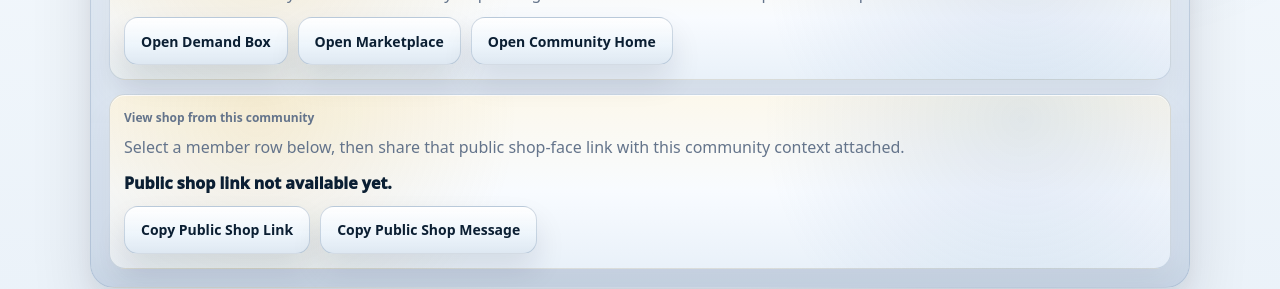
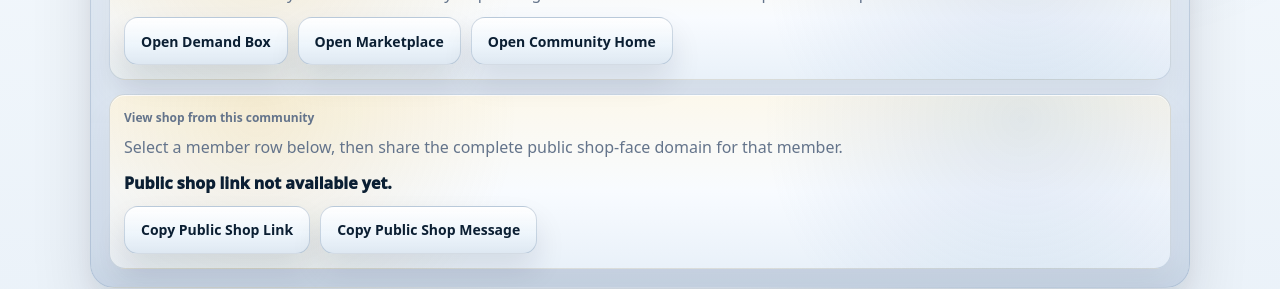
Before and after one commit to chumanwafor216-svg/gmfn-mvp, a React app in the folder frontend/: page /community/1 in a window 1280 px wide. Shown: the part 1160-1449 px from the top of the page. Built offline with nearby package versions, Linux system fonts and the light colour scheme; no server answers; the HTML template or start-up script is replaced by a standard one.

Commit message:
Finish invite link origin audit

```diff
--- a/frontend/src/pages/ClansPage.tsx
+++ b/frontend/src/pages/ClansPage.tsx
@@ -2,7 +2,7 @@ import React, { useEffect, useMemo, useState } from "react";
 import { useLocation, useNavigate } from "react-router-dom";
 import ExplainToggle from "../components/ExplainToggle";
 import OriginLink from "../components/OriginLink";
-import { normalizedJoinInviteUrl } from "../lib/joinLinks";
+import { canonicalJoinInviteUrl, normalizedJoinInviteUrl } from "../lib/joinLinks";
 import { navigateWithOrigin } from "../lib/nav";
 import { publicFrontendUrl } from "../lib/publicLinks";
 import {
@@ -293,7 +293,7 @@ function buildInviteState(
   const code = safeStr(raw?.code || raw?.invite_code || "");
   const link =
     normalizedJoinInviteUrl(raw) ||
-    (code ? publicFrontendUrl(`/start/join/${encodeURIComponent(code)}`) : "");
+    canonicalJoinInviteUrl(code);
   const expiresAt = safeStr(raw?.expires_at || raw?.expiry || "");
   const guideUrl = buildGuideUrl();
   const fallbackGuideUrl = buildGuideFallbackUrl();
--- a/frontend/src/pages/MarketplaceWorkspacePage.tsx
+++ b/frontend/src/pages/MarketplaceWorkspacePage.tsx
@@ -1096,8 +1096,8 @@ export default function MarketplaceWorkspacePage() {
                   lineHeight: 1.7,
                 }}
               >
-                Select a member row below, then share that public shop-face
-                link with this community context attached.
+                Select a member row below, then share the complete public
+                shop-face domain for that member.
               </div>
 
               <div
```
Also changed, not shown: 2 other files (tests, documents, lock files or other folders).
